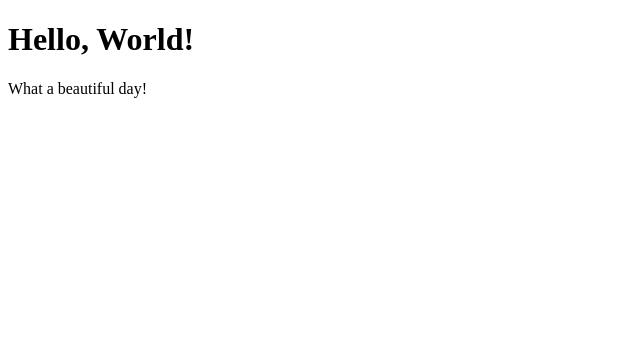
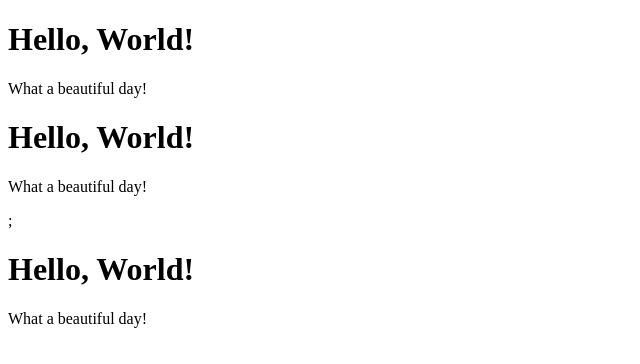
Before and after one commit to kry23/koray-korkmaz-dev-hope-react-mod-exercises, a React (Create React App) app: page / in a window 1280 px wide. Shown: the top 364 px of the page, without its empty margins (0-640 px from the left). Built offline with nearby package versions, Linux system fonts and the light colour scheme.

Commit message:
ex-cmp-8 sol.

```diff
--- a/src/App.js
+++ b/src/App.js
@@ -2,6 +2,11 @@ import { Hello } from "./Hello";
 import React from "react";
 export class App extends React.Component {
   render() {
-    return <Hello />;
+    return (
+      <div>
+        <Hello /> <Hello />;
+        <Hello />
+      </div>
+    );
   }
 }
```
